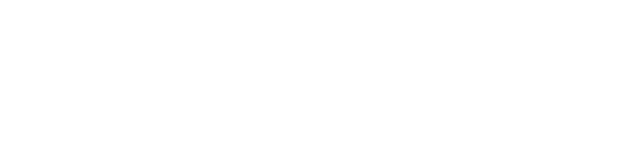
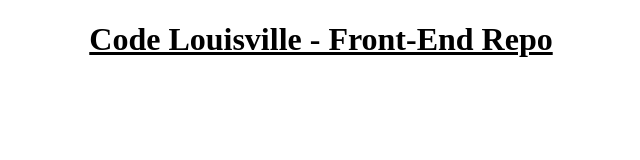
Before and after one commit to zn-coop/cl-gallery-may-2020, a plain HTML site: page index.html in a window 1280 px wide. Shown: the whole page, without its empty margins (319-959 px from the left). Drawn offline with Linux system fonts and the light colour scheme.

Commit message:
Created style sheet and styled an h1 to ensure it works properly

```diff
--- a/index.html
+++ b/index.html
@@ -4,8 +4,9 @@
     <meta charset="UTF-8">
     <meta name="viewport" content="width=device-width, initial-scale=1.0">
     <title>CL Group Repo Practice May 2020</title>
+    <link rel="stylesheet" href="style.css">
 </head>
 <body>
-
+    <h1> Code Louisville - Front-End Repo </h1>
 </body>
 </html>
--- /dev/null
+++ b/style.css
@@ -0,0 +1,11 @@
+* {
+    box-sizing: border-box;
+}
+
+body {
+    text-align: center;
+}
+
+h1 {
+    text-decoration: underline;
+}
```
